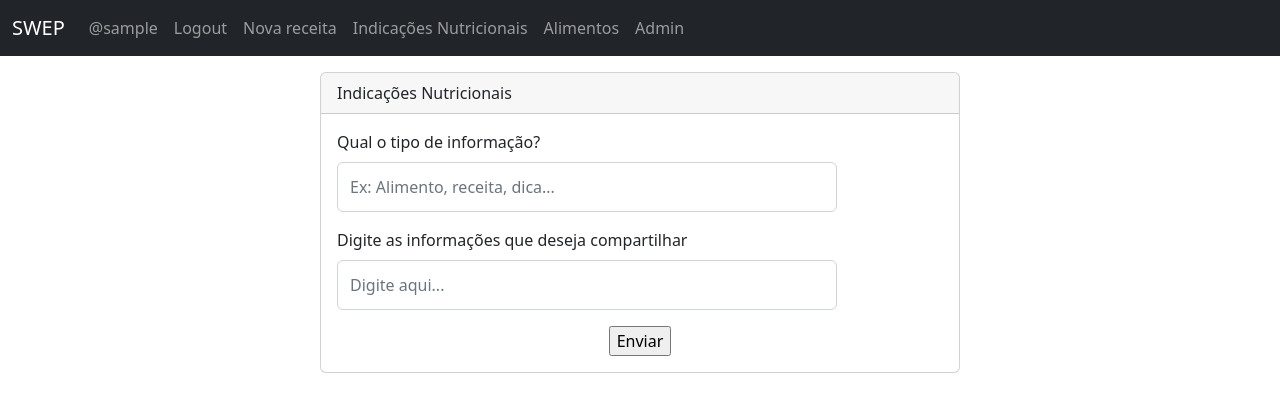
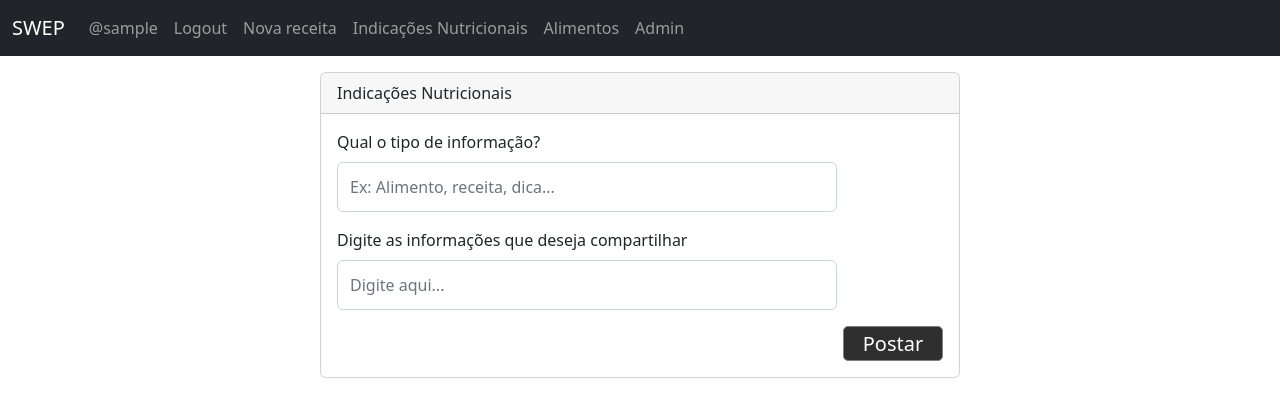
Before and after one commit to grupoSWEP/SWEP, a Django app: page /indicacoesNutricionais/ in a window 1280 px wide. Shown: the top 417 px of the page. Run offline with Django 3.2, Linux system fonts and the light colour scheme; the visitor is signed in with stand-in values (Sample User, id 1).

Commit message:
Update indicacoes.html

```diff
--- a/swepApp/templates/indicacoes.html
+++ b/swepApp/templates/indicacoes.html
@@ -8,6 +8,21 @@
           rel="stylesheet"
           integrity="sha384-iYQeCzEYFbKjA/T2uDLTpkwGzCiq6soy8tYaI1GyVh/UjpbCx/TYkiZhlZB6+fzT"
           crossorigin="anonymous">
+
+        <style>
+
+        .postar {
+          width: 100px;
+          height: 35px;
+          float: right;
+          border: solid 1px grey;
+          background: rgb(48, 47, 47);
+          font-size: 20px;
+          border-radius: 5px;
+          color: white
+        }
+
+        </style>
   </head>
   <fieldset>
     <body class="bg">
@@ -42,7 +57,7 @@
                   </div>
                 </form>
                 <section style="text-align:center">
-                  <input type="submit" value="Enviar" class="enviar">
+                  <input type="submit" value="Postar" class="postar">
                 </section>
               </main>
             </form>
```
